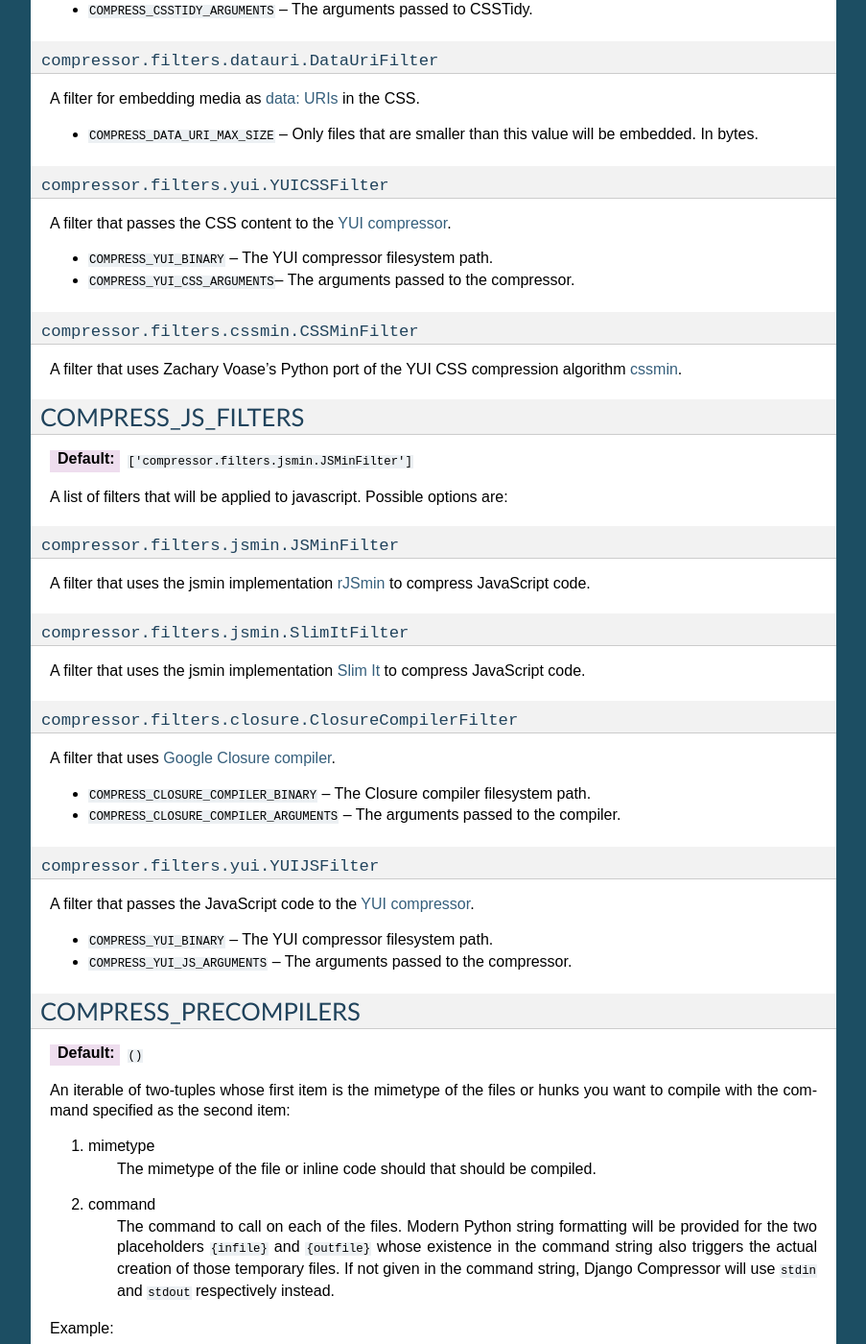
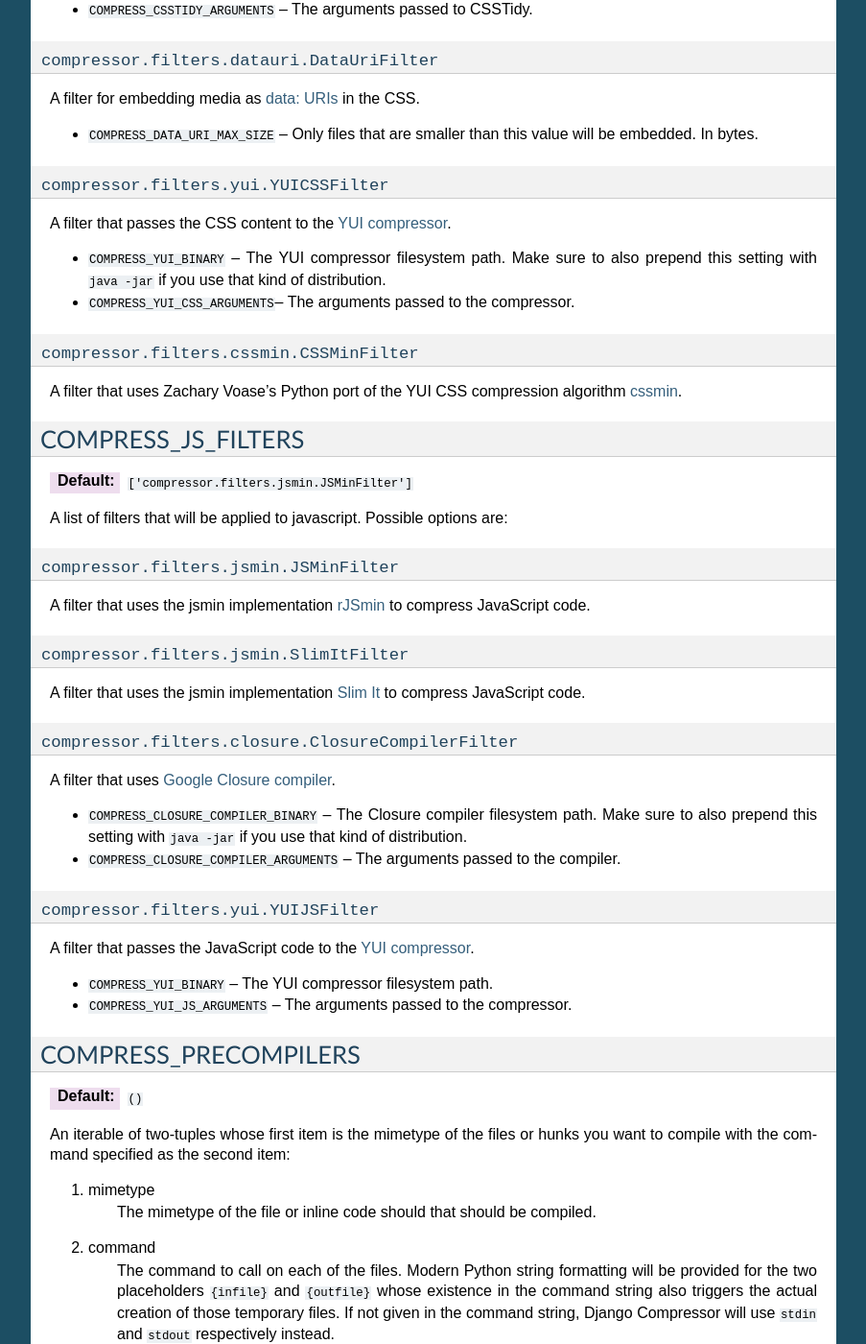
Before and after one commit to django-compressor/django-compressor, a Sphinx documentation site: the page built from docs/settings.txt, in a window 1280 px wide and 1400 px high, scrolled down 1316 px. Shown: the whole window at 96% size, without its empty margins (198-1101 px from the left). Built offline with Sphinx 7.4.7, drawn with Linux system fonts in a browser that asks for light colours.

Commit message:
Added changelog entry for reverting the `java -jar` drama. Refs #155.

```diff
--- a/docs/settings.txt
+++ b/docs/settings.txt
@@ -99,7 +99,9 @@ A filter for embedding media as `data: URIs`_ in the CSS.
 
 A filter that passes the CSS content to the `YUI compressor`_.
 
-- ``COMPRESS_YUI_BINARY`` -- The YUI compressor filesystem path.
+- ``COMPRESS_YUI_BINARY`` -- The YUI compressor filesystem path. Make sure
+  to also prepend this setting with ``java -jar`` if you use that kind of
+  distribution.
 
 - ``COMPRESS_YUI_CSS_ARGUMENTS``-- The arguments passed to the compressor.
 
@@ -139,7 +141,9 @@ A filter that uses the jsmin implementation `Slim It`_ to compress JavaScript co
 
 A filter that uses `Google Closure compiler`_.
 
-- ``COMPRESS_CLOSURE_COMPILER_BINARY`` -- The Closure compiler filesystem path.
+- ``COMPRESS_CLOSURE_COMPILER_BINARY`` -- The Closure compiler filesystem
+  path. Make sure to also prepend this setting with ``java -jar`` if you
+  use that kind of distribution.
 
 - ``COMPRESS_CLOSURE_COMPILER_ARGUMENTS`` -- The arguments passed to the compiler.
 
```
Also changed, not shown: docs/changelog.txt (+8 -0 lines).
